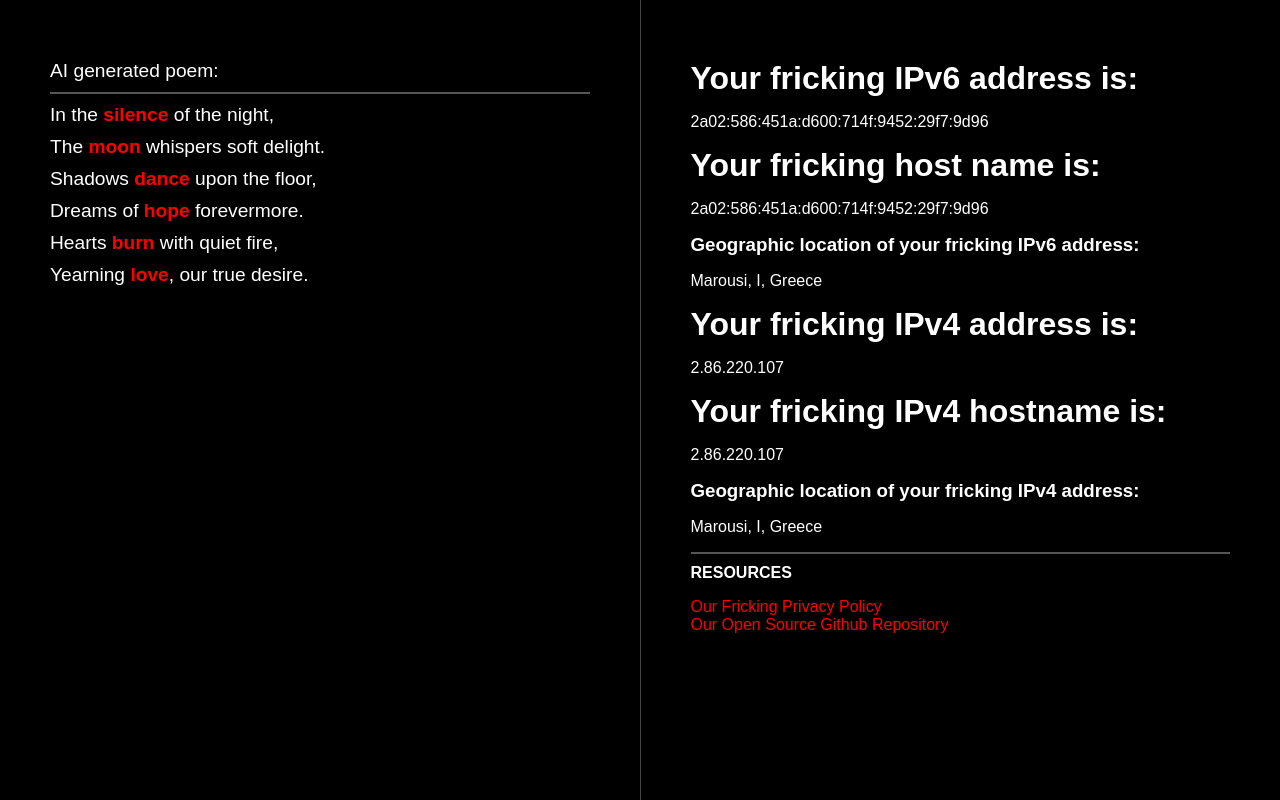
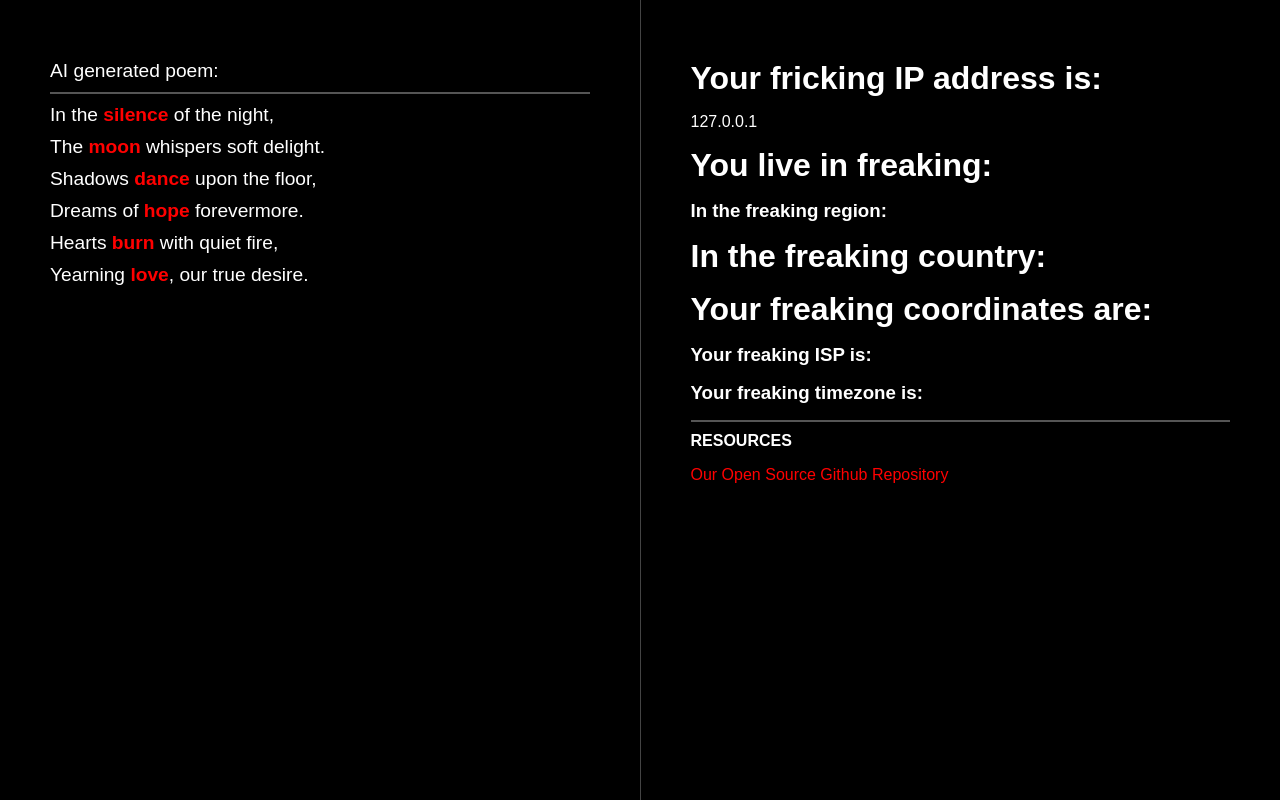
Before and after one commit to jimmydin7/poetlog, a Flask app: page / in a window 1280 px wide. Run offline with Flask 3, Linux system fonts and the light colour scheme; data that the repository does not hold is empty.

Commit message:
dynamic frontend!

```diff
--- a/templates/index.html
+++ b/templates/index.html
@@ -21,31 +21,33 @@
 
 
         <div class="right">
-            <h1>Your fricking IPv6 address is:</h1>
-            <p>2a02:586:451a:d600:714f:9452:29f7:9d96</p>
+            <h1>Your fricking IP address is:</h1>
+            <p>{{ geodata['ip'] }}</p>
 
-            <h1>Your fricking host name is:</h1>
-            <p>2a02:586:451a:d600:714f:9452:29f7:9d96</p>
+            <h1>You live in freaking:</h1>
+            <p>{{ geodata['city'] }}</p>
 
-            <h3>Geographic location of your fricking IPv6 address:</h3>
-            <p>Marousi, I, Greece</p>
+            <h3>In the freaking region:</h3>
+            <p>{{ geodata['region'] }}</p>
 
-            <h1>Your fricking IPv4 address is:</h1>
-            <p>2.86.220.107</p>
+            <h1>In the freaking country:</h1>
+            <p>{{ geodata['country'] }}</p>
 
-            <h1>Your fricking IPv4 hostname is:</h1>
-            <p>2.86.220.107</p>
+            <h1>Your freaking coordinates are:</h1>
+            <p>{{ geodata['location'] }}</p>
 
-            <h3>Geographic location of your fricking IPv4 address:</h3>
-            <p>Marousi, I, Greece</p>
+            <h3>Your freaking ISP is:</h3>
+            <p>{{ geodata['isp'] }}</p>
+
+            <h3>Your freaking timezone is:</h3>
+            <p>{{ geodata['timezone'] }}</p>
 
 
             <hr style="border:1px solid #555;">
 
             <h4>RESOURCES</h4>
             <p>
-                <a href="#">Our Fricking Privacy Policy</a><br>
-                <a href="#">Our Open Source Github Repository</a><br>
+                <a href="https://github.com/jimmydin7/poetlog">Our Open Source Github Repository</a><br>
             </p>
         </div>
     </div>
--- a/utils/geo.py
+++ b/utils/geo.py
@@ -16,7 +16,9 @@
             "country": data.get('country'),
             "location": data.get('loc'),
             "isp": data.get('org'),
-            "timezone": data.get('timezone')
+            "timezone": data.get('timezone'),
+            "ip": ip
+
         }
 
         return geo_data
```
